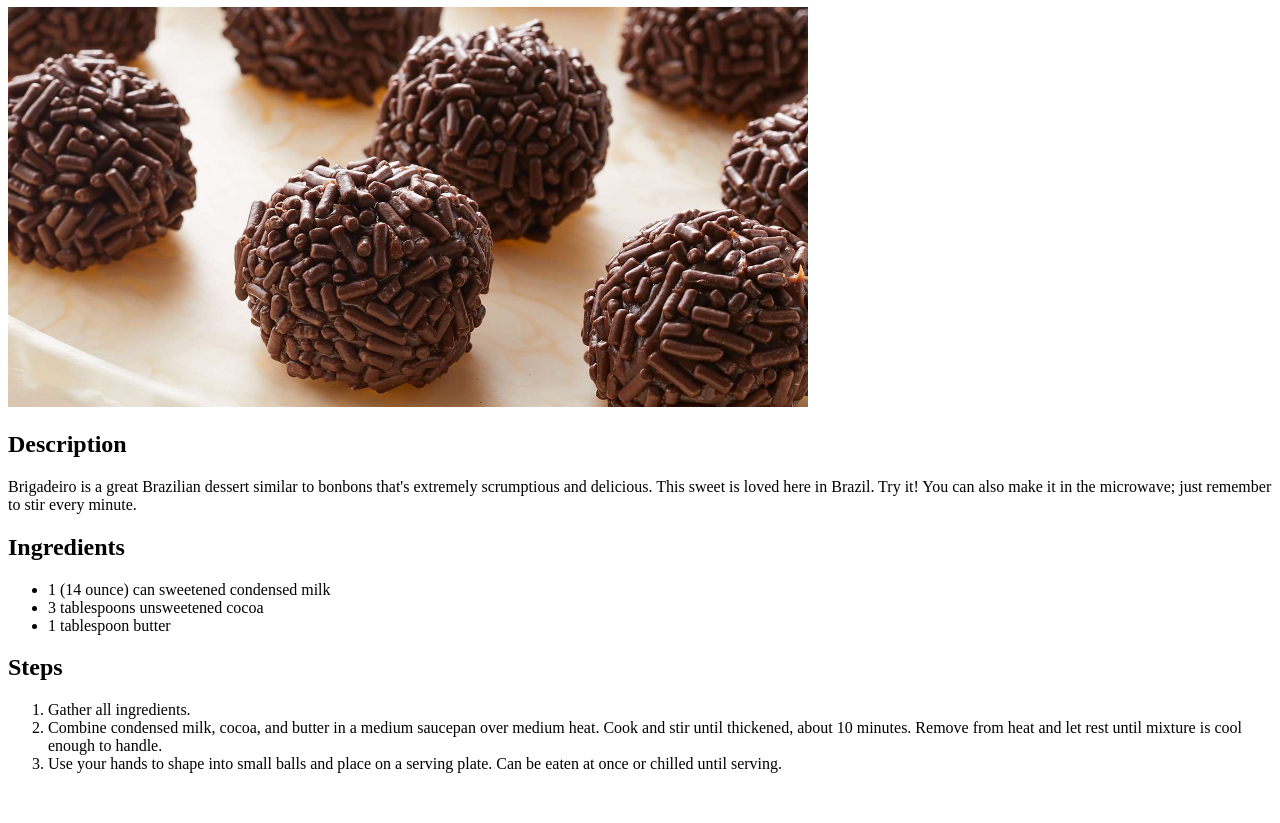
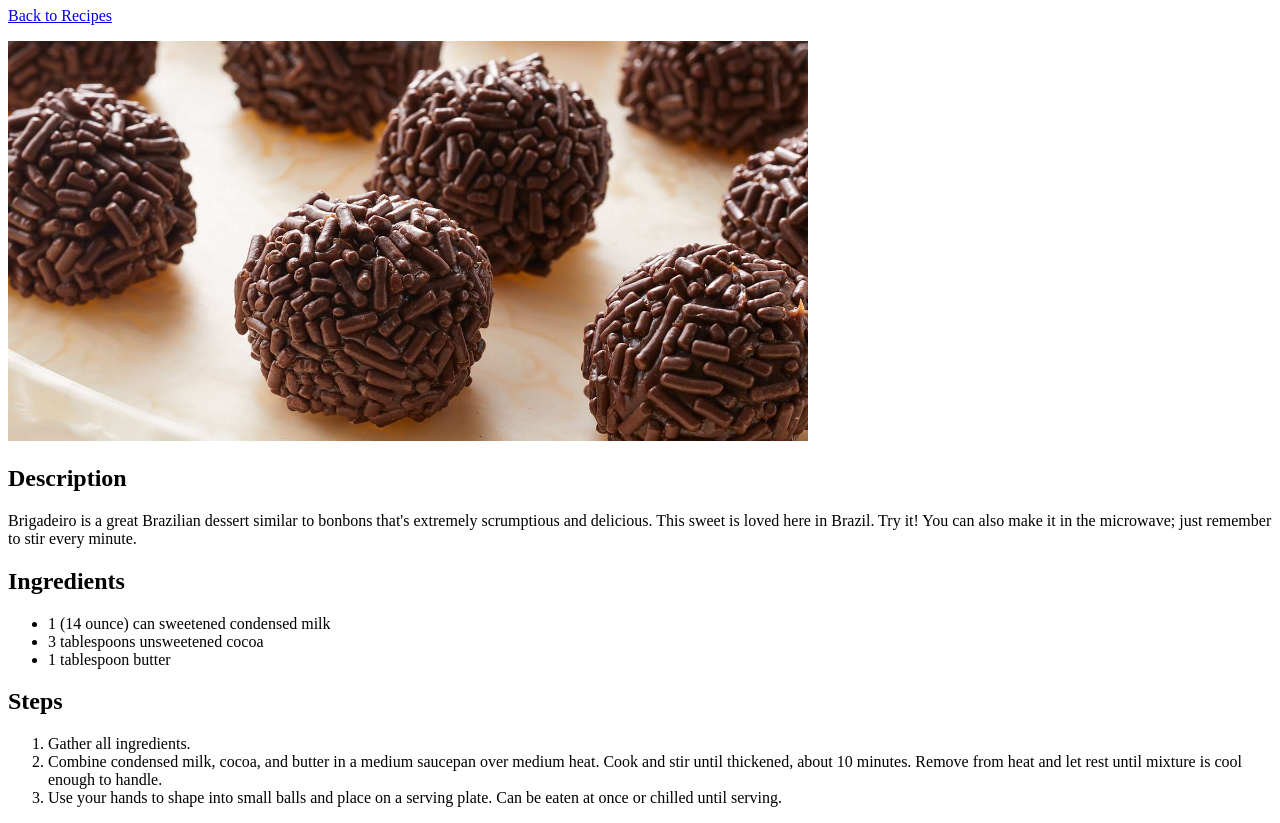
Before and after one commit to luan-42/odin-recipes, a plain HTML site: page recipes/brigadeiro.html in a window 1280 px wide. Shown: the part 73-896 px from the top of the page. Before the commit the page ends 862 px from the top, so only its background shows below. Drawn offline with Linux system fonts and the light colour scheme.

Commit message:
:sparkles: feat: Adiciona o link para a página inicial

```diff
--- a/recipes/brigadeiro.html
+++ b/recipes/brigadeiro.html
@@ -6,6 +6,7 @@
     </head>
     <body>
         <h1>Brigadeiro</h1>
+        <p><a href="../index.html">Back to Recipes</a></p>
         <img src="./images/brigadeiro.jpg" alt="A tray with several brigadeiros." width="800">
         <h2>Description</h2>
         <p>Brigadeiro is a great Brazilian dessert similar to bonbons that's extremely scrumptious and delicious. This sweet is loved here in Brazil. Try it! You can also make it in the microwave; just remember to stir every minute.</p>
```
Also changed, not shown: recipes/coxinhas.html (+1 -0 lines), recipes/quindim.html (+1 -0 lines).
